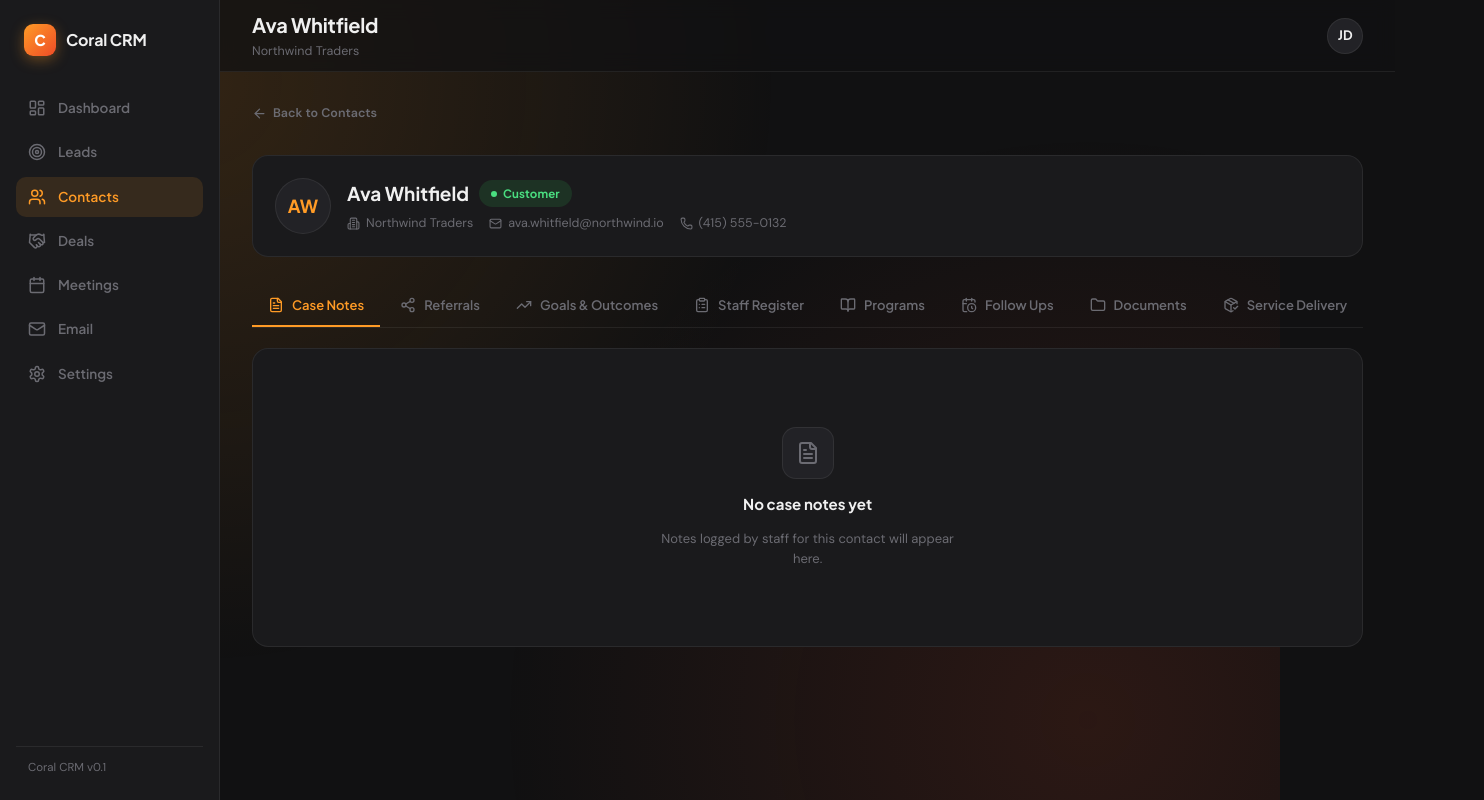
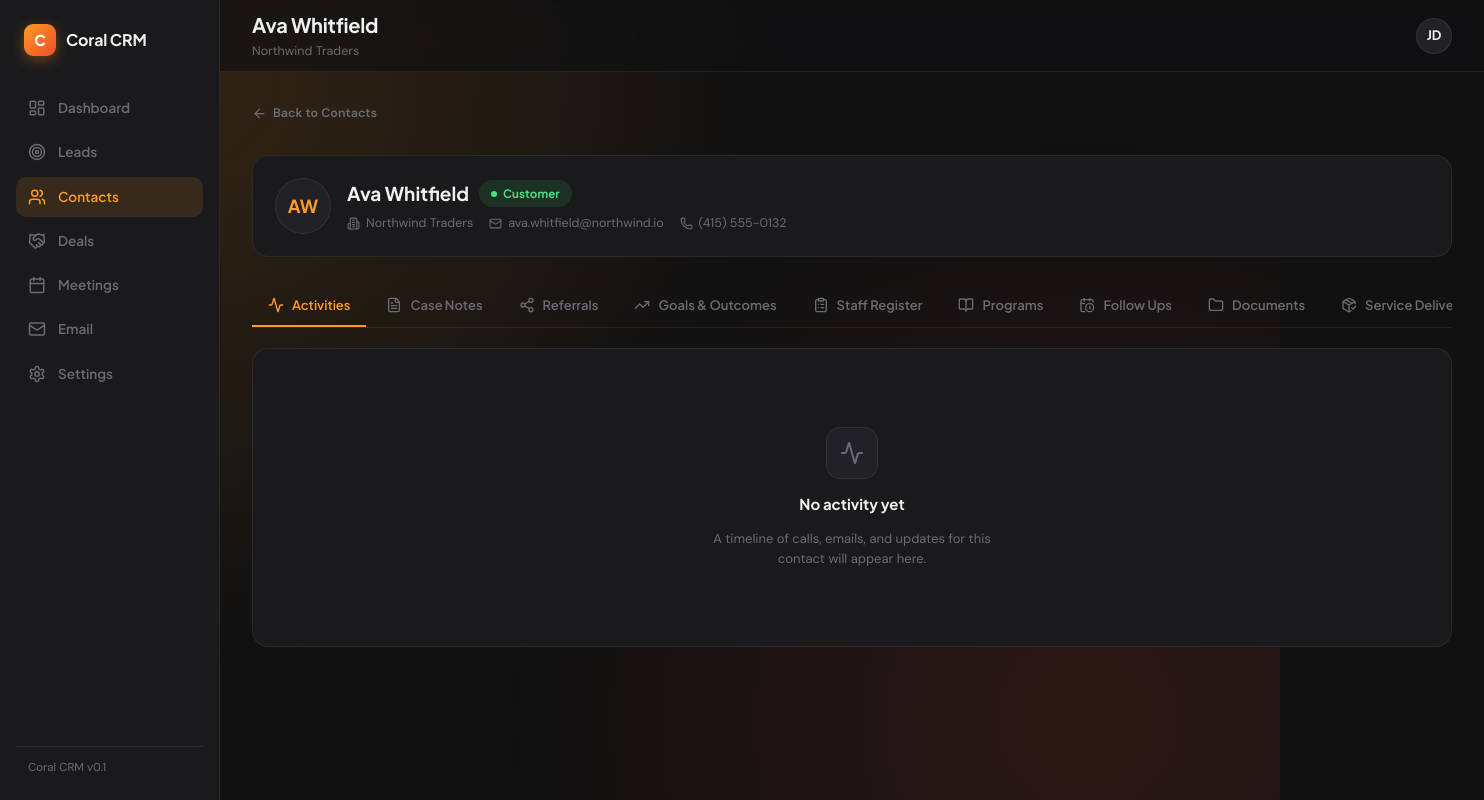
Before and after one commit to kyrow-hub/CRM-build, a React (Vite) app: page /contacts/1 in a window 1280 px wide. Shown: the whole page, 1484 px wide, since content can reach past the window. Built offline with nearby package versions, Linux system fonts and the light colour scheme.

Commit message:
Add Activities tab to Contact detail
Adds an Activities tab as the default landing tab, showing an
empty-state timeline placeholder for calls, emails, and updates.

```diff
--- a/src/data/contactTabs.js
+++ b/src/data/contactTabs.js
@@ -1,4 +1,5 @@
 import {
+  Activity,
   FileText,
   Share2,
   TrendingUp,
@@ -10,6 +11,13 @@ import {
 } from 'lucide-react'
 
 export const CONTACT_TABS = [
+  {
+    key: 'activities',
+    label: 'Activities',
+    icon: Activity,
+    emptyTitle: 'No activity yet',
+    emptyText: 'A timeline of calls, emails, and updates for this contact will appear here.',
+  },
   {
     key: 'case-notes',
     label: 'Case Notes',
```
